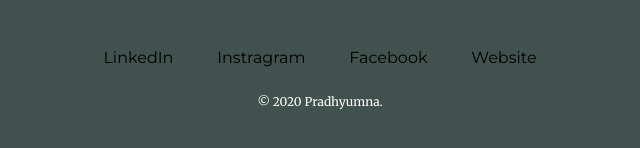
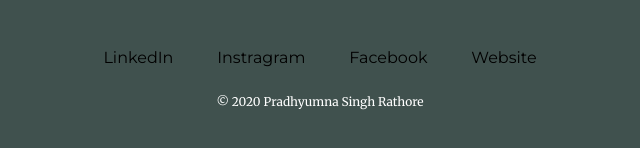
Before and after one commit to pradhyumna6459/Mypersonalwebsite, a plain HTML site: page index.html in a window 1280 px wide. Shown: the part 3669-3817 px from the top of the page, 320-960 px from the left. Drawn offline with nearby package versions, Linux system fonts and the light colour scheme.

Commit message:
Update index.html
updated

```diff
--- a/index.html
+++ b/index.html
@@ -147,7 +147,7 @@
 		  <a class="footer-link" href="https://www.instagram.com/pradhyumna.singhrathore/">Instragram</a>
 		  <a class="footer-link" href="https://www.facebook.com/pradhyumnasingh.rathore.3">Facebook</a>
 		  <a class="footer-link" href=" https://socialseva.herokuapp.com">Website</a>
-		  <p class="copyright">© 2020 Pradhyumna.</p>
+		  <p class="copyright">© 2020 Pradhyumna Singh Rathore</p>
 		</div>
 	    </section>
 	</body>
```
